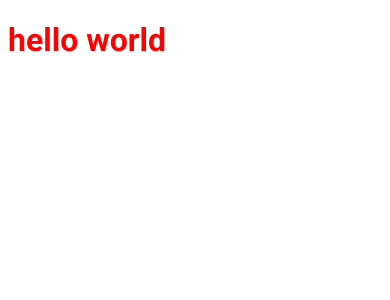
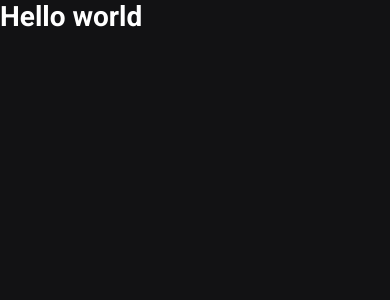
Before and after one commit to wdrik/ignews, a Next.js app: page / in a window 390 px wide. Shown: the top 300 px of the page. Built offline with nearby package versions, Linux system fonts and the light colour scheme.

Commit message:
style: add global styles

```diff
--- a/src/pages/_app.tsx
+++ b/src/pages/_app.tsx
@@ -1,4 +1,6 @@
 import { AppProps } from "next/app";
+
+import "../styles/global.scss";
 
 function MyApp({ Component, pageProps }: AppProps) {
   return <Component {...pageProps} />;
--- a/src/pages/_document.tsx
+++ b/src/pages/_document.tsx
@@ -10,7 +10,6 @@
             href="https://fonts.googleapis.com/css2?family=Roboto:wght@400;700;900&display=swap"
             rel="stylesheet"
           />
-          <title>ig.news</title>
         </Head>
         <body>
           <Main />
--- a/src/pages/index.tsx
+++ b/src/pages/index.tsx
@@ -1,5 +1,14 @@
+import Head from "next/head";
 import style from "../styles/home.module.scss";
 
 export default function Home() {
-  return <h1 className={style.title}>hello world</h1>;
+  return (
+    <>
+      <Head>
+        <title>Home!!</title>
+      </Head>
+
+      <h1 className={style.title}>Hello world</h1>
+    </>
+  );
 }
--- /dev/null
+++ b/src/styles/global.scss
@@ -0,0 +1,50 @@
+* {
+  margin: 0;
+  padding: 0;
+  box-sizing: border-box;
+}
+
+:root {
+  --white: #ffffff;
+
+  --gray-100: #e1e1e6;
+  --gray-300: #a8a8b3;
+  --gray-900: #121214;
+
+  --cyan-500: #61d4fb;
+  --yellow-500: #eba417;
+}
+
+@media (max-width: 1080px) {
+  html {
+    font-size: 93.75%;
+  }
+}
+
+@media (max-width: 720px) {
+  html {
+    font-size: 87.5%;
+  }
+}
+
+body {
+  background: var(--gray-900);
+  color: var(--white);
+}
+
+body,
+input,
+textarea,
+select,
+button {
+  font: 400 1rem "Roboto", sans-serif;
+}
+
+button {
+  cursor: pointer;
+}
+
+a {
+  color: inherit;
+  text-decoration: none;
+}
--- a/src/styles/home.module.scss
+++ b/src/styles/home.module.scss
@@ -1,4 +1,3 @@
 .title {
-  color: red;
   font-family: Roboto;
 }
```
